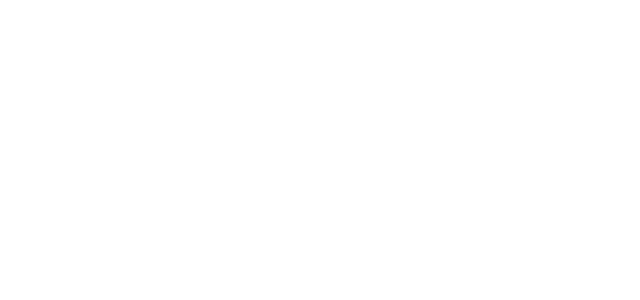
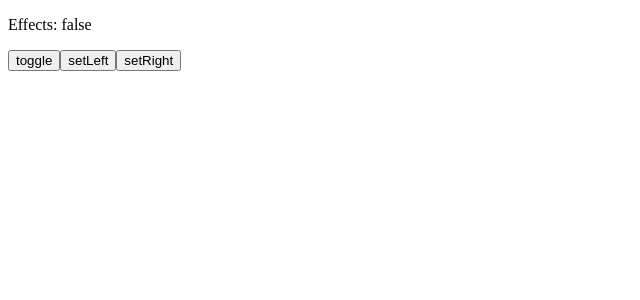
Before and after one commit to Wecle/vhooks, a Vue app: page / in a window 1280 px wide. Shown: the top 300 px of the page, without its empty margins (0-640 px from the left). Built offline with nearby package versions, Linux system fonts and the light colour scheme.

Commit message:
VHOOKS-240229 fix(*)：App.vue引入问题

```diff
--- a/examples/App.vue
+++ b/examples/App.vue
@@ -1,7 +1,9 @@
 <template>
+  <HelloWorld msg="Vite + Vue" />
 </template>
 
 <script setup lang="ts">
+import HelloWorld from './components/HelloWorld.vue'
 </script>
 
 <style scoped>
--- a/examples/components/HelloWorld.vue
+++ b/examples/components/HelloWorld.vue
@@ -10,7 +10,7 @@
 </template>
 
 <script setup lang="ts">
-import useToggle from '../../src/useToggle'
+import { useToggle } from '../../src'
 // import { useToggle } from '../../dist/vhooks.umd'
 
 console.log(useToggle)
```
